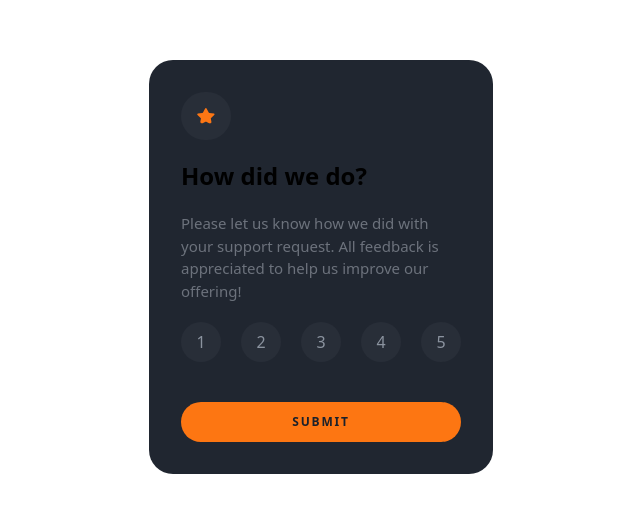
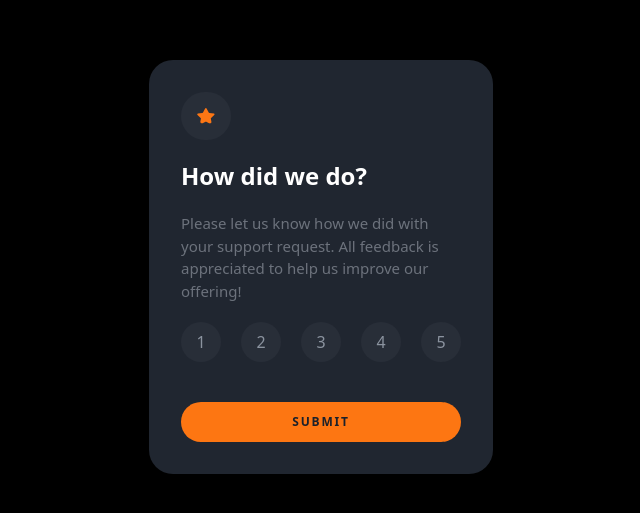
Before and after one commit to spencerattick/styling-showcase, a Next.js app: page /javascript/rating in a window 1280 px wide. Shown: the part 133-646 px from the top of the page, without its empty margins (319-959 px from the left). Built offline with nearby package versions, Linux system fonts and the light colour scheme.

Commit message:
fix color invert js projects

```diff
--- a/src/app/javascript/rating/page.tsx
+++ b/src/app/javascript/rating/page.tsx
@@ -20,7 +20,7 @@ export default function Rating() {
   };
 
   return (
-    <div className="flex items-center justify-center h-[100vh] w-[100vw]">
+    <div className="flex items-center justify-center h-[100vh] w-[100vw] bg-black">
       {submitted ? (
         <ThankYouCard rating={rating}/>
       ) : (
--- a/src/components/rating-card.tsx
+++ b/src/components/rating-card.tsx
@@ -23,7 +23,7 @@ export default function RatingCard({
         className="bg-[#282e38] p-4 rounded-full"
       />
 
-      <h1 className="font-bold text-2xl my-5">How did we do?</h1>
+      <h1 className="font-bold text-2xl my-5 text-white">How did we do?</h1>
       <p className="text-[#6c727c] text-[15px]">
         Please let us know how we did with your support request. All feedback is
         appreciated to help us improve our offering!
--- a/src/components/thank-you-card.tsx
+++ b/src/components/thank-you-card.tsx
@@ -17,7 +17,7 @@ export default function ThankYouCard({ rating }: ThankYouCardProps) {
       <div className="bg-[#262e38] p-3 text-[#fd7612] rounded-full text-xs">
         You selected {rating} out of 5.
       </div>
-      <h1 className="font-bold text-2xl">Thank you!</h1>
+      <h1 className="font-bold text-2xl text-white">Thank you!</h1>
       <p className="text-[#808690] text-center">
         We appreciate you taking the time to give a rating. If you ever need
         more support, don`t hesitate to get in touch!
```
